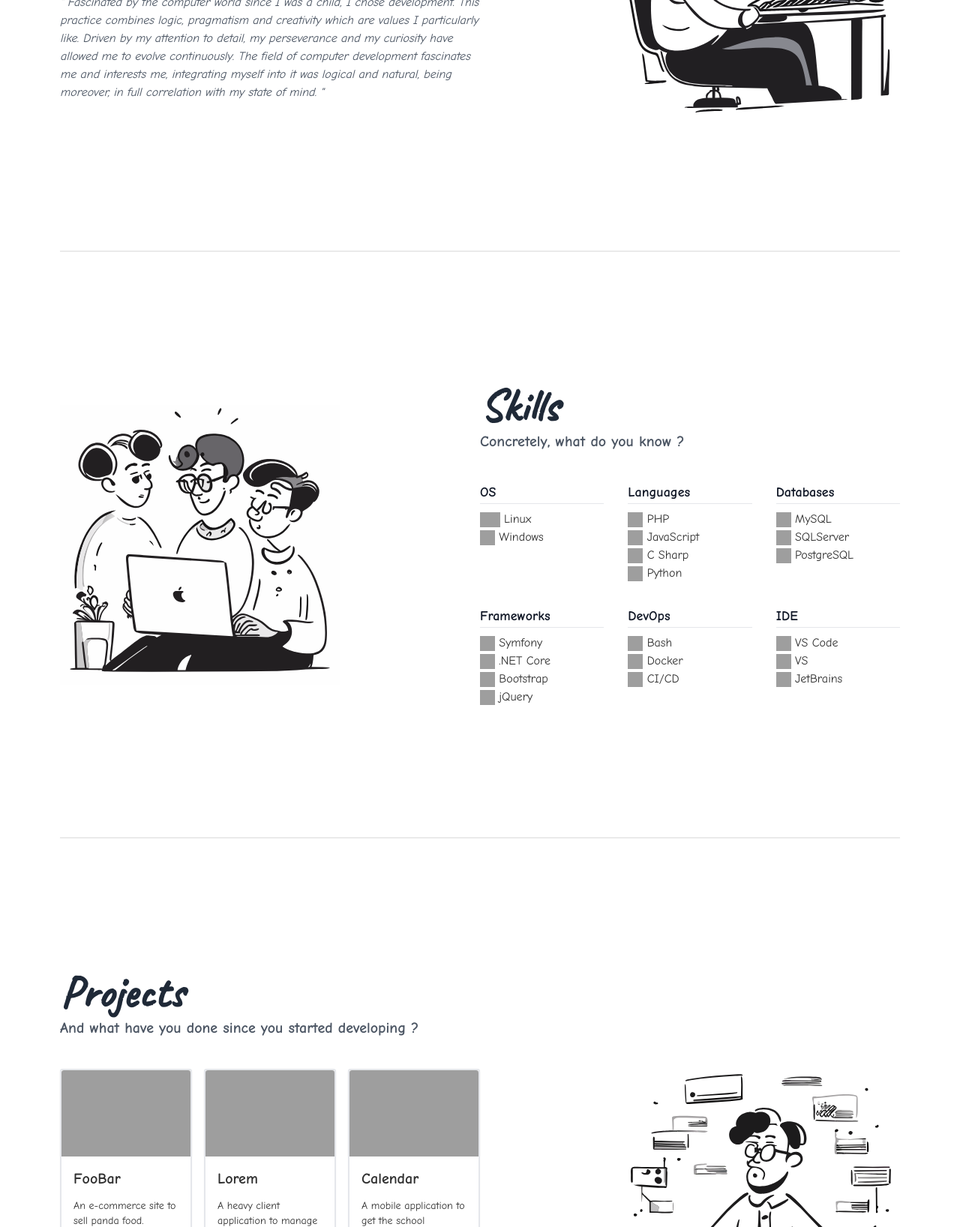
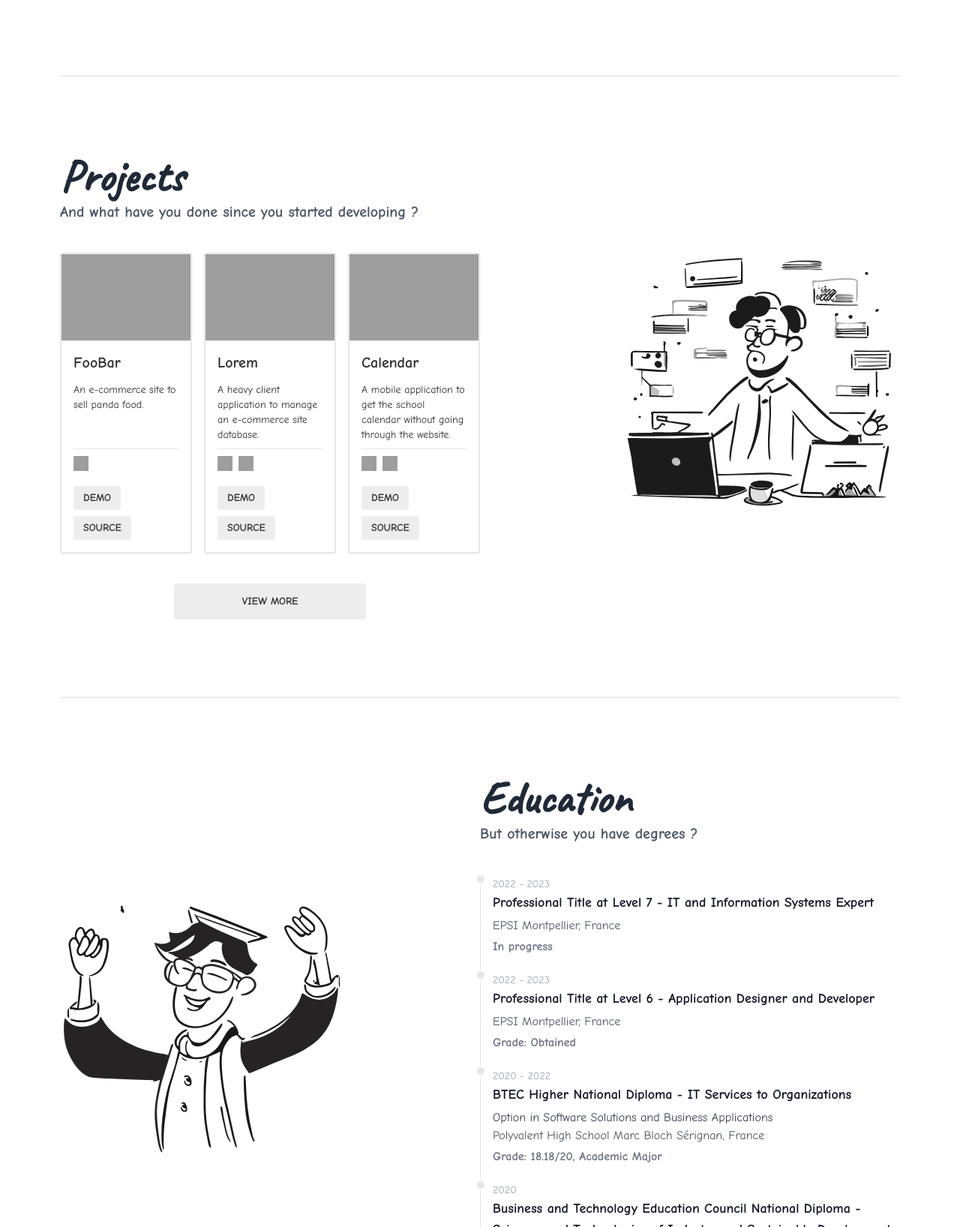
Before and after one commit to Ahmosys/tw-portfolio, a website built with Parcel: page src/index.html in a window 1280 px wide. Shown: the part 1164-2800 px from the top of the page at 75% size. Built offline with nearby package versions, Linux system fonts and the light colour scheme; grey boxes are pictures that could not be loaded.

Commit message:
feat: change padding

```diff
--- a/src/index.html
+++ b/src/index.html
@@ -15,7 +15,7 @@
 <body>
 
     <!-- Navbar -->
-    <div class="navbar bg-base-100 border-b-2 border-base-200 shadow-sm  sticky top-0 z-50">
+    <nav class="navbar bg-base-100 border-b-2 border-base-200 shadow-sm sticky top-0 z-50 bg-opacity-90 backdrop-blur">
         <div class="navbar-start">
             <div class="dropdown">
                 <label tabindex="0" class="btn btn-ghost lg:hidden">
@@ -50,24 +50,22 @@
                 <li><a href="#contact">contact.</a></li>
             </ul>
         </div>
-    </div>
+    </nav>
 
     <!-- Header -->
-    <section class="container mx-auto px-6 md:px-10 lg:px-20 py-20 min-h-screen flex justify-center items-center" id="header">
+    <!-- <section class="container mx-auto px-6 md:px-10 lg:px-20 py-20 min-h-screen flex justify-center items-center"
+        id="header">
         <div class="w-full md:w-1/3 hidden md:block lg:block md:mt-0 mr-20">
-            <img src="./assets/a-man-at-his-computer-waving-hello.svg" alt="illustration"
-                class="w-full h-auto select-none">
+            <img src="./assets/a-man-at-his-computer-waving-hello.svg" alt="illustration" class="w-full h-auto select-none">
         </div>
-        <div class="w-full md:w-1/2 text-left"> <!-- Centrer le contenu horizontalement -->
-            <h2 class="text-2xl font-semibold text-gray-600 mt-1">👋 Hey there! I'm -
-
+        <div class="w-full md:w-1/2 text-left">
+            <h2 class="text-2xl font-semibold text-gray-600 mt-1">👋 Hey there! I'm -</h2>
             <h1 class="text-8xl font-semibold text-gray-800 font-caveat">Ahmosys.</h1>
             <hr>
-            <h2 class="text-2xl font-semibold text-gray-600 mt-1">Software Engineer
-            </h2>
+            <h2 class="text-2xl font-semibold text-gray-600 mt-1">Software Engineer</h2>
             <a class="btn mt-4" href="#about">Discover more</a>
         </div>
-    </section>
+    </section> -->
 
     <!-- About -->
     <section class="container mx-auto px-6 md:px-10 lg:px-20 py-20" id="about">
@@ -96,7 +94,7 @@
         </div>
     </section>
 
-    <div class="divider px-6 md:px-10 lg:px-20 py-20""></div>
+    <div class="divider px-6 md:px-10 lg:px-20"></div>
 
     <!-- Skills -->
     <section class="container mx-auto px-6 md:px-10 lg:px-20 py-20" id="skills">
@@ -177,7 +175,7 @@
         </div>
     </section>
 
-    <div class="divider px-6 md:px-10 lg:px-20 py-20"></div>
+    <div class="divider px-6 md:px-10 lg:px-20"></div>
 
     <!-- Projects -->
     <section class="container mx-auto px-6 md:px-10 lg:px-20 py-20" id="projects">
@@ -189,8 +187,8 @@
                 <div class="grid grid-cols-1 md:grid-cols-3 gap-4 mt-10">
                     <!-- First Card -->
                     <div class="card card-compact bg-base-1OO border-solid border-2 shadow-sm">
-                        <figure><img src="https://picsum.photos/300/200" class="grayscale hover:grayscale-0"
-                                alt="picture" /></figure>
+                        <img src="https://picsum.photos/300/200" class="grayscale hover:grayscale-0 object-cover"
+                                alt="picture" />
                         <div class="card-body">
                             <h2 class="card-title">FooBar</h2>
                             <p>An e-commerce site to sell panda food.</p>
@@ -208,8 +206,8 @@
                     </div>
                     <!-- Second Card -->
                     <div class="card card-compact bg-base-1OO border-solid border-2 shadow-sm">
-                        <figure><img src="https://picsum.photos/300/200" class="grayscale hover:grayscale-0"
-                                alt="picture" /></figure>
+                        <img src="https://picsum.photos/300/200" class="grayscale hover:grayscale-0 object-cover"
+                                alt="picture" />
                         <div class="card-body">
                             <h2 class="card-title">Lorem</h2>
                             <p>A heavy client application to manage an e-commerce site database.</p>
@@ -231,8 +229,8 @@
                     </div>
                     <!-- Third Card -->
                     <div class="card card-compact bg-base-100 border-solid border-2 shadow-sm">
-                        <figure><img src="https://picsum.photos/300/200" class="grayscale hover:grayscale-0"
-                                alt="picture" /></figure>
+                        <img src="https://picsum.photos/300/200" class="grayscale hover:grayscale-0 object-cover"
+                                alt="picture" />
                         <div class="card-body">
                             <h2 class="card-title">Calendar</h2>
                             <p>A mobile application to get the school calendar without going through the website.</p>
@@ -265,7 +263,7 @@
         </div>
     </section>
 
-    <div class="divider px-6 md:px-10 lg:px-20 py-20""></div>
+    <div class="divider px-6 md:px-10 lg:px-20"></div>
 
     <!-- Education -->
     <section class="container mx-auto px-6 md:px-10 lg:px-20 py-20" id="education">
@@ -333,7 +331,7 @@
         </div>
     </section>
 
-    <div class="divider px-6 md:px-10 lg:px-20 py-20""></div>
+    <div class="divider px-6 md:px-10 lg:px-20"></div>
 
     <!-- Work -->
     <section class="container mx-auto px-6 md:px-10 lg:px-20 py-20" id="work">
@@ -397,7 +395,7 @@
         </div>
     </section>
 
-    <div class="divider px-6 md:px-10 lg:px-20 py-20""></div>
+    <div class="divider px-6 md:px-10 lg:px-20"></div>
 
     <!-- Contact -->
     <section class="container mx-auto px-6 md:px-10 lg:px-20 py-20" id="contact">
```
